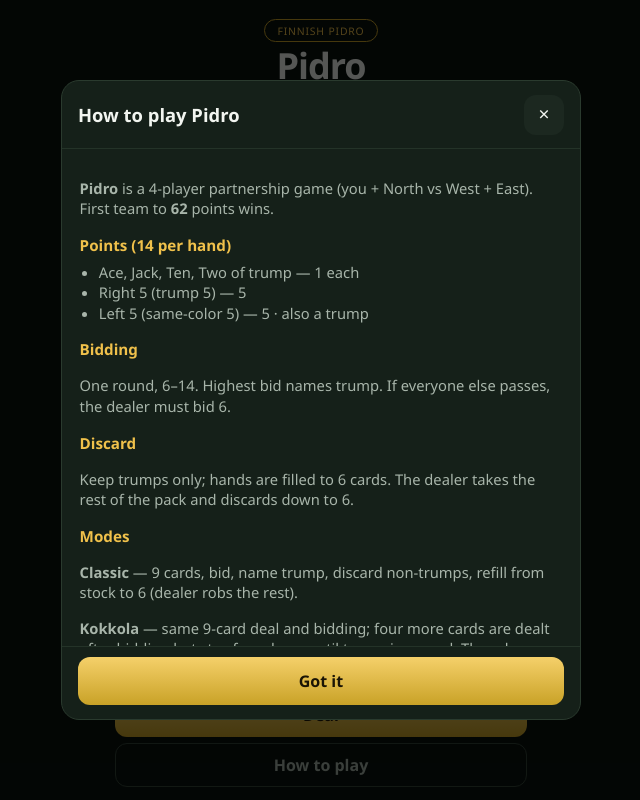
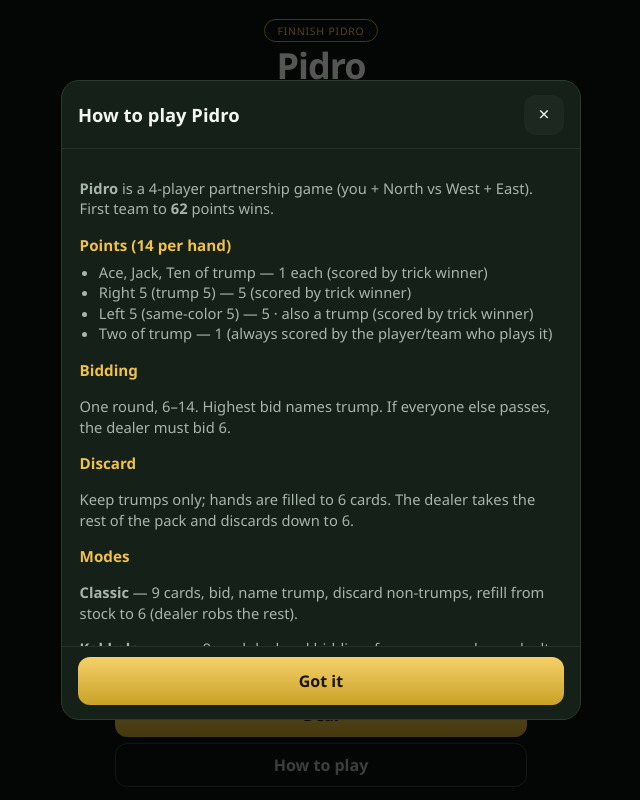
Before and after one commit to knybbe/pidro, a React (Vite) app: page / in a window 1280 px wide. Both pictures are taken after a click on the button "How to play". Shown: the whole page, without its empty margins (319-959 px from the left). Built offline with nearby package versions, Linux system fonts and the light colour scheme.

Commit message:
v0.8.40 - Fix Low (2 of trump) scoring to award point to card player instead of trick winner

```diff
--- a/package.json
+++ b/package.json
@@ -1,7 +1,7 @@
 {
   "name": "pidro",
   "private": true,
-  "version": "0.8.39",
+  "version": "0.8.40",
   "type": "module",
   "scripts": {
     "dev": "vite",
--- a/src/components/RulesModal.tsx
+++ b/src/components/RulesModal.tsx
@@ -26,9 +26,10 @@ export function RulesModal({ open, onClose }: Props) {
           </p>
           <h3>Points (14 per hand)</h3>
           <ul>
-            <li>Ace, Jack, Ten, Two of trump — 1 each</li>
-            <li>Right 5 (trump 5) — 5</li>
-            <li>Left 5 (same-color 5) — 5 · also a trump</li>
+            <li>Ace, Jack, Ten of trump — 1 each (scored by trick winner)</li>
+            <li>Right 5 (trump 5) — 5 (scored by trick winner)</li>
+            <li>Left 5 (same-color 5) — 5 · also a trump (scored by trick winner)</li>
+            <li>Two of trump — 1 (always scored by the player/team who plays it)</li>
           </ul>
           <h3>Bidding</h3>
           <p>
--- a/src/engine/game.ts
+++ b/src/engine/game.ts
@@ -644,7 +644,14 @@ export function playCard(state: GameState, seat: Seat, cardId: string): GameStat
   let pointsTaken = [...state.pointsTaken] as [number, number]
   for (const p of currentTrick) {
     const pts = cardPoints(p.card, trump)
-    pointsTaken[teamOf(winner)] += pts
+    if (pts > 0) {
+      if (p.card.rank === '2') {
+        // In Pidro, the 2 of trump (Low) always scores for the team that played it
+        pointsTaken[teamOf(p.seat)] += pts
+      } else {
+        pointsTaken[teamOf(winner)] += pts
+      }
+    }
   }
 
   const completedTricks = [...state.completedTricks, currentTrick]
```
Also changed, not shown: 1 other file (tests, documents, lock files or other folders).
